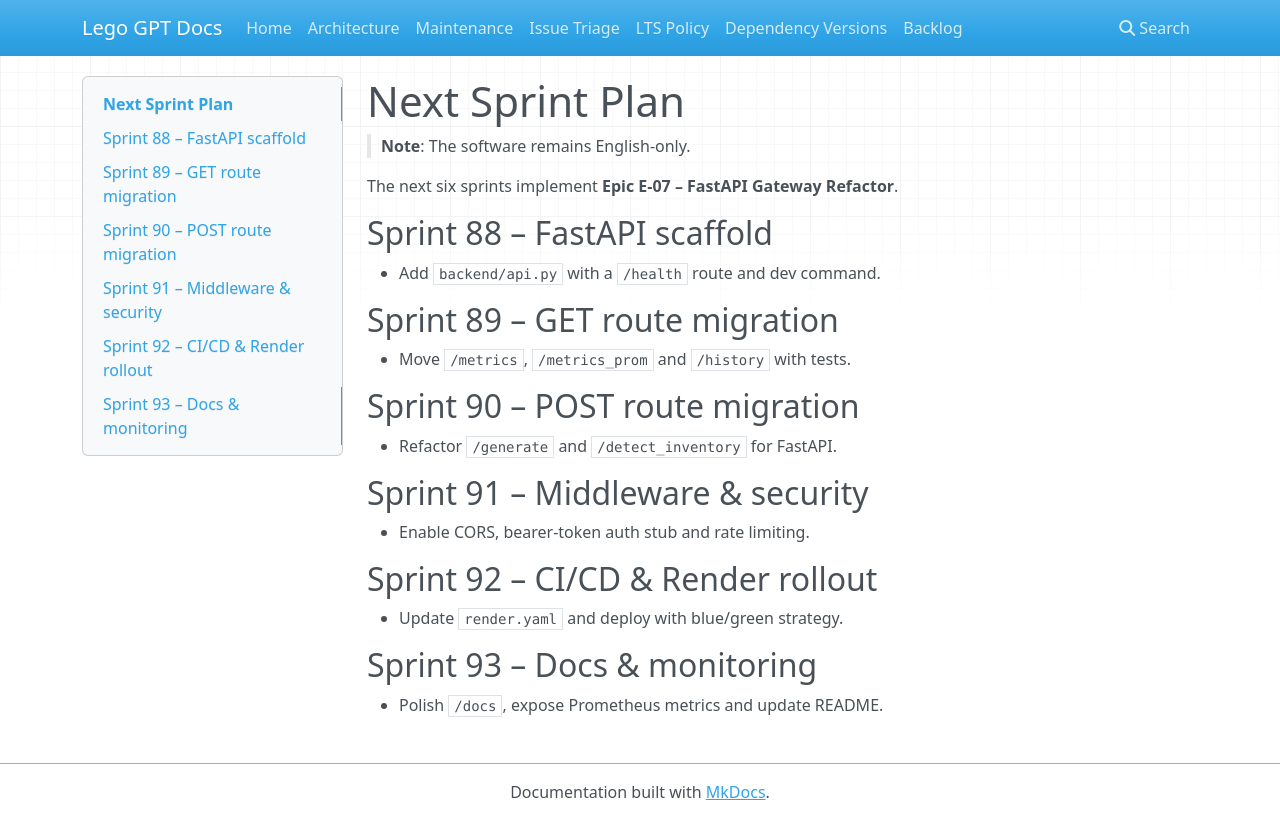
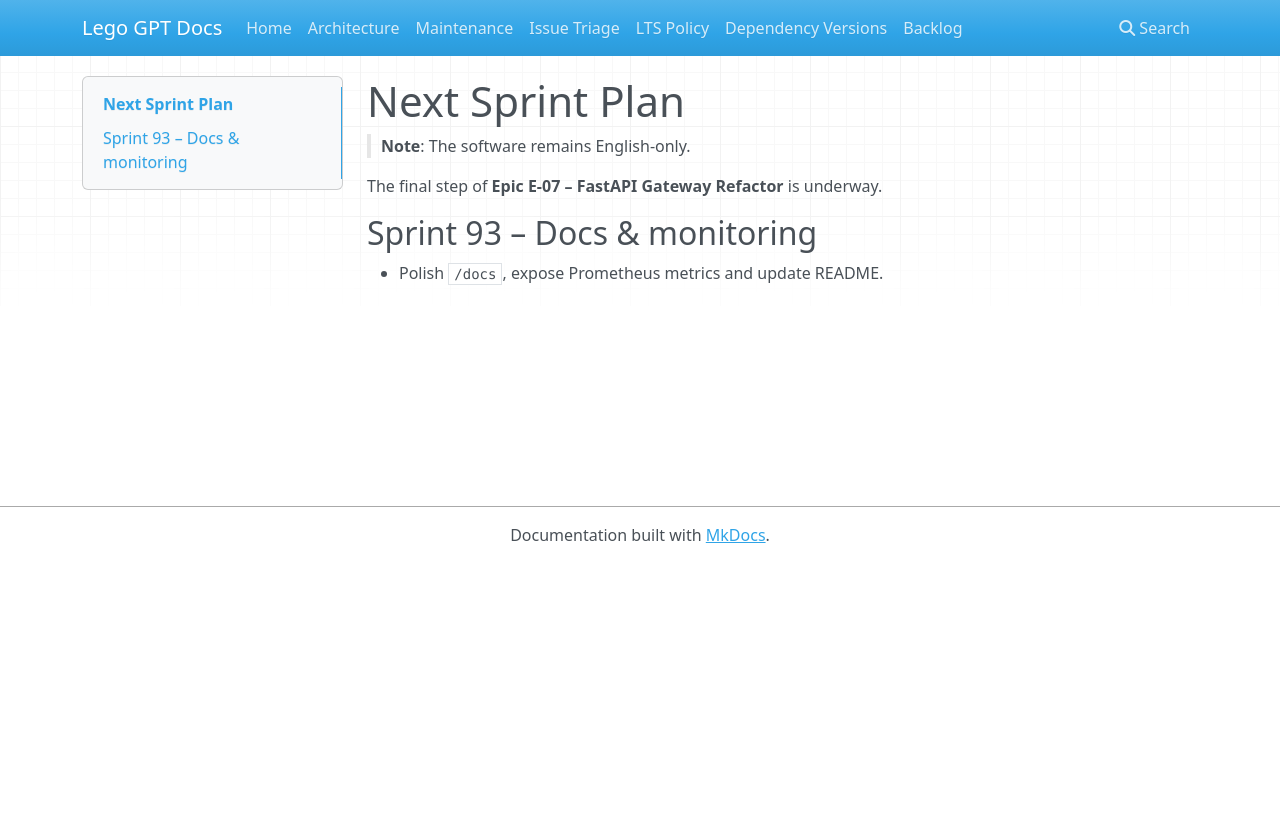
Before and after one commit to JGAVEN/Lego-GPT, an MkDocs documentation site: the page built from docs/SPRINT_PLAN_NEXT.md, in a window 1280 px wide. Shown: the top 839 px of the page. Built offline with MkDocs 1.6.1, drawn with Linux system fonts in a browser that asks for light colours; nearby versions of some CDN libraries.

Commit message:
docs: finish Render deployment sprint

```diff
--- a/docs/SPRINT_PLAN_NEXT.md
+++ b/docs/SPRINT_PLAN_NEXT.md
@@ -2,22 +2,7 @@
 
 > **Note**: The software remains English-only.
 
-The next six sprints implement **Epic E-07 – FastAPI Gateway Refactor**.
-
-## Sprint 88 – FastAPI scaffold
-* Add `backend/api.py` with a `/health` route and dev command.
-
-## Sprint 89 – GET route migration
-* Move `/metrics`, `/metrics_prom` and `/history` with tests.
-
-## Sprint 90 – POST route migration
-* Refactor `/generate` and `/detect_inventory` for FastAPI.
-
-## Sprint 91 – Middleware & security
-* Enable CORS, bearer-token auth stub and rate limiting.
-
-## Sprint 92 – CI/CD & Render rollout
-* Update `render.yaml` and deploy with blue/green strategy.
+The final step of **Epic E-07 – FastAPI Gateway Refactor** is underway.
 
 ## Sprint 93 – Docs & monitoring
 * Polish `/docs`, expose Prometheus metrics and update README.
--- a/render.yaml
+++ b/render.yaml
@@ -5,8 +5,10 @@ services:
     name: lego-gpt-api-green
     runtime: python
     rootDir: .
+    pythonVersion: 3.11
     buildCommand: pip install -e backend
     startCommand: uvicorn backend.api:app --host 0.0.0.0 --port $PORT
+    healthCheckPath: /health
     autoDeploy: true
     branch: main
     plan: standard            # 2 GB RAM / 1 vCPU
@@ -27,8 +29,10 @@ services:
     name: lego-gpt-api-blue
     runtime: python
     rootDir: .
+    pythonVersion: 3.11
     buildCommand: pip install -e backend
     startCommand: uvicorn backend.api:app --host 0.0.0.0 --port $PORT
+    healthCheckPath: /health
     autoDeploy: false
     branch: main
     plan: standard
```
Also changed, not shown: README.md (+4 -2 lines), docs/SPRINT_PLAN_LATEST.md (+3 -2 lines), docs/sprint-framework/epic-E07-fastapi-refactor.md (+2 -0 lines).
